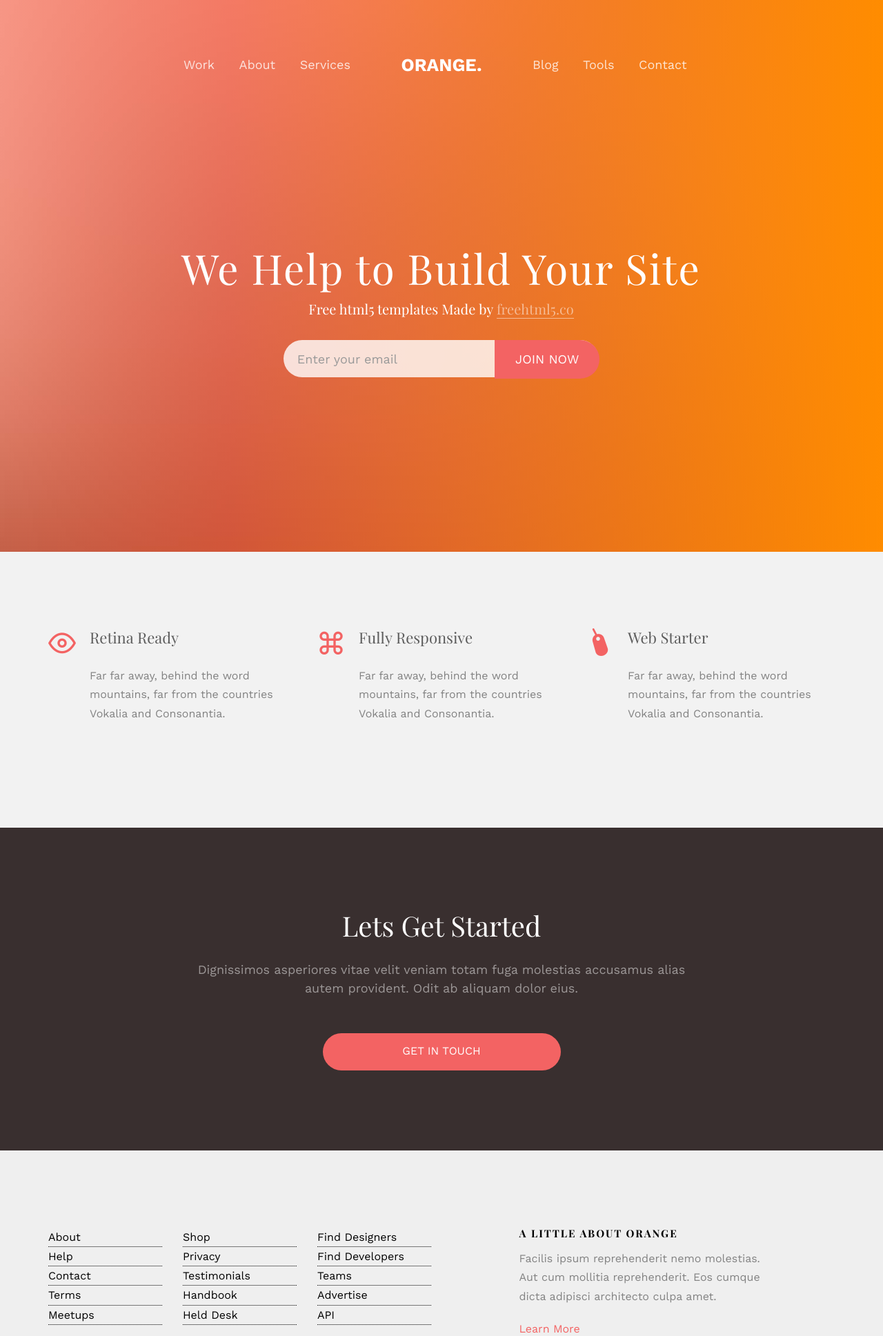
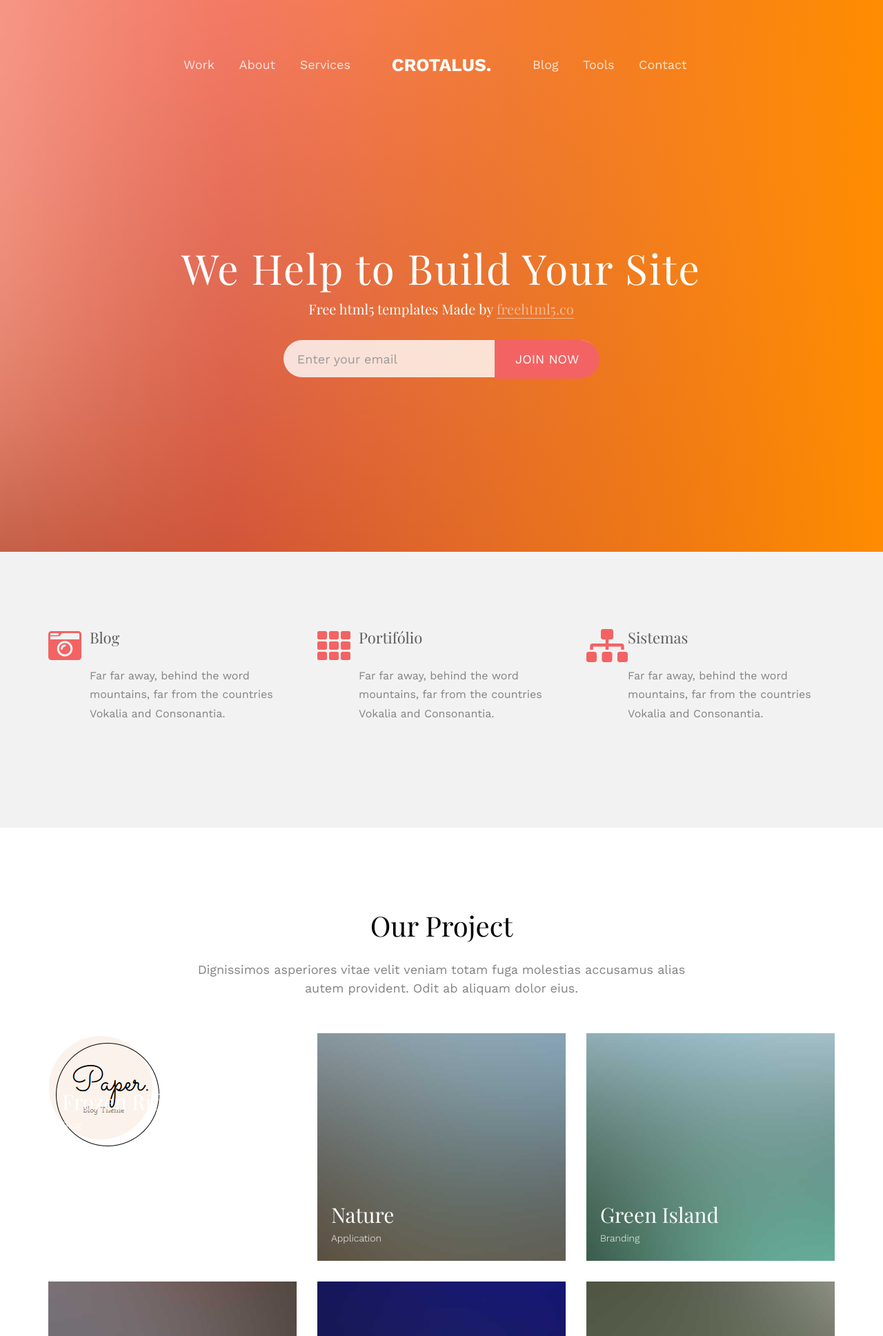
Before and after one commit to leoChristofoli/crotalus, a Django app: page / in a window 1280 px wide. Shown: the top 1937 px of the page at 69% size. Run offline with Django 3.2, Linux system fonts and the light colour scheme; some libraries are stand-ins or nearby versions; some web fonts are replaced.

Commit message:
contact; projects

```diff
--- a/config/settings/local.py
+++ b/config/settings/local.py
@@ -77,9 +77,9 @@
         'NAME': 'crotalus',
         'USER': 'postgres',
         'PASSWORD': '@#Seg01',
-        # 'HOST': '169.6.233.45',
-        'HOST': 'localhost',
-        'PORT': '5432',
+        'HOST': '169.6.233.45',
+        # 'HOST': 'localhost',
+        'PORT': '5423',
     },
     'file': {
         'ENGINE': 'django.db.backends.sqlite3',
--- a/crotalus/contact/models.py
+++ b/crotalus/contact/models.py
@@ -3,7 +3,7 @@
 
 class Message(models.Model):
     email = models.EmailField(
-        blank=True
+        blank=False
     )
     first_name = models.CharField(
         max_length=255,
--- a/crotalus/contact/urls.py
+++ b/crotalus/contact/urls.py
@@ -9,10 +9,11 @@
         view=contact_views.contact_view,
         name='home'
         ),
+
     url(
-        regex=r'^(?P<email>[\w.@+-]+)/$',
-        view=contact_views.contact_view,
-        name='with-email'
-    ),
+        regex=r'^thankyou/$',
+        view=TemplateView.as_view(template_name='contact/thankyou.html'),
+        name='thankyou'
+        ),
 
 ]
--- a/crotalus/templates/base.html
+++ b/crotalus/templates/base.html
@@ -20,6 +20,7 @@
     <!-- Your stuff: Third-party CSS libraries go here -->
     <link href='https://fonts.googleapis.com/css?family=Work+Sans:400,300,600,400italic,700' rel='stylesheet' type='text/css'>
     <link href="https://fonts.googleapis.com/css?family=Playfair+Display:400,700" rel="stylesheet">
+    <script defer src="https://use.fontawesome.com/releases/v5.0.1/js/all.js"></script>
 
     <!-- Animate.css -->
     <link rel="stylesheet" href="{% static 'vendors/orange/css/animate.css' %}">
@@ -63,7 +64,7 @@
               </ul>
             </div>
             <div class="logo text-center">
-              <div id="fh5co-logo"><a href="index.html">Orange.</a></div>
+              <div id="fh5co-logo"><a href="/">Crotalus.</a></div>
             </div>
             <div class="right-menu text-left menu-1">
               <ul>
--- a/crotalus/templates/pages/home.html
+++ b/crotalus/templates/pages/home.html
@@ -1,4 +1,5 @@
 {% extends "base.html" %}
+{% load static %}
 
 {% block content %}
 <header id="fh5co-header" class="fh5co-cover" role="banner" style="background-image:url(images/img_bg_2.jpg);">
@@ -9,7 +10,7 @@
                 <div class="display-t">
                     <div class="display-tc animate-box" data-animate-effect="fadeIn">
                         <h1>We Help to Build Your Site</h1>
-                        <h2>Free html5 templates Made by <a href="{% url 'contact:with-email' email='abc@yat.com' %}" target="_blank">freehtml5.co</a></h2>
+                        <h2>Free html5 templates Made by <a href="#" target="_blank">freehtml5.co</a></h2>
                         <div class="row">
                             <form action="/contact/" method="POST" class="form-inline" id="fh5co-header-subscribe">
                                 {% csrf_token %}
@@ -34,33 +35,83 @@
             <div class="col-md-4 col-sm-4">
                 <div class="feature-center animate-box" data-animate-effect="fadeIn">
                     <span class="icon">
-                        <i class="icon-eye"></i>
+                        <i class="fas fa-camera-retro fa-3x" style="color:#F36363"></i>
                     </span>
-                    <h3>Retina Ready</h3>
+                    <h3>Blog</h3>
                     <p>Far far away, behind the word mountains, far from the countries Vokalia and Consonantia.</p>
                 </div>
             </div>
             <div class="col-md-4 col-sm-4">
                 <div class="feature-center animate-box" data-animate-effect="fadeIn">
                     <span class="icon">
-                        <i class="icon-command"></i>
+                        <i class="fas fa-th fa-3x" style="color:#F36363"></i>
                     </span>
-                    <h3>Fully Responsive</h3>
+                    <h3>Portifólio</h3>
                     <p>Far far away, behind the word mountains, far from the countries Vokalia and Consonantia.</p>
                 </div>
             </div>
             <div class="col-md-4 col-sm-4">
                 <div class="feature-center animate-box" data-animate-effect="fadeIn">
                     <span class="icon">
-                        <i class="icon-mouse"></i>
+                        <i class="fas fa-sitemap fa-3x" style="color:#F36363"></i>
                     </span>
-                    <h3>Web Starter</h3>
+                    <h3>Sistemas</h3>
                     <p>Far far away, behind the word mountains, far from the countries Vokalia and Consonantia.</p>
                 </div>
             </div>
         </div>
     </div>
 </div>
+
+<div id="fh5co-project">
+		<div class="container">
+			<div class="row animate-box">
+				<div class="col-md-8 col-md-offset-2 text-center fh5co-heading">
+					<h2>Our Project</h2>
+					<p>Dignissimos asperiores vitae velit veniam totam fuga molestias accusamus alias autem provident. Odit ab aliquam dolor eius.</p>
+				</div>
+			</div>
+			<div class="row">
+				<div class="col-md-4 col-sm-6 fh5co-project animate-box" data-animate-effect="fadeIn">
+					<a href="http://frozen-ridge-33998.herokuapp.com/"><img src="{% static 'images/paper.png' %}" alt="Free HTML5 Website Template by FreeHTML5.co" class="img-responsive">
+						<h3>Frozen Ridge</h3>
+						<span>Blog</span>
+					</a>
+				</div>
+				<div class="col-md-4 col-sm-6 fh5co-project animate-box" data-animate-effect="fadeIn">
+					<a href="#"><img src="images/work-2.jpg" alt="Free HTML5 Website Template by FreeHTML5.co" class="img-responsive">
+						<h3>Nature</h3>
+						<span>Application</span>
+					</a>
+				</div>
+				<div class="col-md-4 col-sm-6 fh5co-project animate-box" data-animate-effect="fadeIn">
+					<a href="#"><img src="images/work-3.jpg" alt="Free HTML5 Website Template by FreeHTML5.co" class="img-responsive">
+						<h3>Green Island</h3>
+						<span>Branding</span>
+					</a>
+				</div>
+				<div class="col-md-4 col-sm-6 fh5co-project animate-box" data-animate-effect="fadeIn">
+					<a href="#"><img src="images/work-4.jpg" alt="Free HTML5 Website Template by FreeHTML5.co" class="img-responsive">
+						<h3>Workspace</h3>
+						<span>Web Design</span>
+					</a>
+				</div>
+				<div class="col-md-4 col-sm-6 fh5co-project animate-box" data-animate-effect="fadeIn">
+					<a href="#"><img src="images/work-5.jpg" alt="Free HTML5 Website Template by FreeHTML5.co" class="img-responsive">
+						<h3>Nature</h3>
+						<span>Application</span>
+					</a>
+				</div>
+				<div class="col-md-4 col-sm-6 fh5co-project animate-box" data-animate-effect="fadeIn">
+					<a href="#"><img src="images/work-6.jpg" alt="Free HTML5 Website Template by FreeHTML5.co" class="img-responsive">
+						<h3>Green Island</h3>
+						<span>Branding</span>
+					</a>
+				</div>
+
+			</div>
+		</div>
+	</div>
 
 <div id="fh5co-started">
     <div class="container">
```
Also changed, not shown: crotalus/contact/views.py (+9 -6 lines), crotalus/templates/contact/thankyou.html (added, +112 -0 lines), crotalus/contact/migrations/0002_auto_20171211_0937.py (added), crotalus/static/images/paper.png (added).
